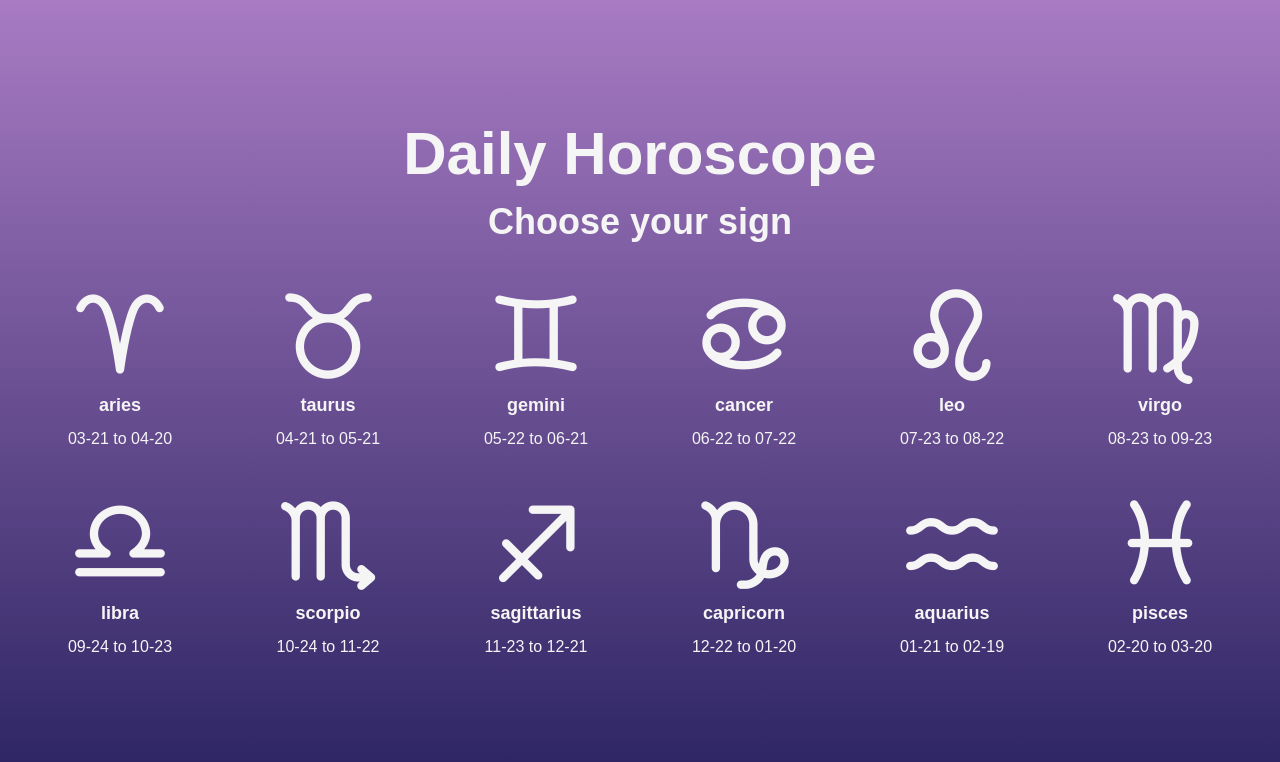
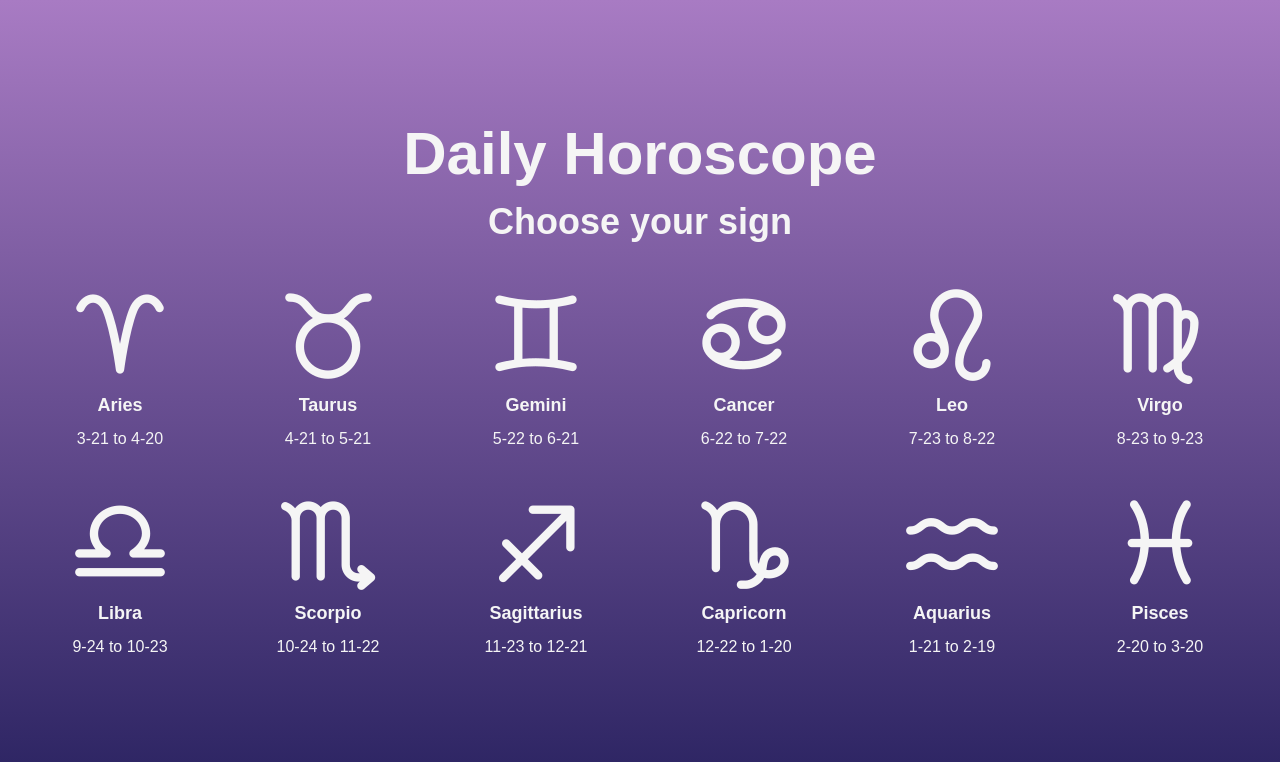
Before and after one commit to harunakawakami/daily-horoscope, a React (Create React App) app: page / in a window 1280 px wide. Shown: the top 762 px of the page. Built offline with nearby package versions, Linux system fonts and the light colour scheme; a web font is replaced by a local one.

Commit message:
feat: capitalize, remove 0

```diff
--- a/package.json
+++ b/package.json
@@ -17,6 +17,7 @@
     "@types/react-dom": "^18.0.10",
     "axios": "^1.2.2",
     "framer-motion": "^8.0.2",
+    "lodash": "^4.17.21",
     "react": "^18.2.0",
     "react-dom": "^18.2.0",
     "react-router-dom": "^6.6.1",
--- a/src/App.tsx
+++ b/src/App.tsx
@@ -1,15 +1,29 @@
-import { Box } from "@chakra-ui/react";
-import React from "react";
+import {
+  createBrowserRouter,
+  createRoutesFromElements,
+  Route,
+  RouterProvider,
+} from "react-router-dom";
+
 import LandingPage from "./components/pages/LandingPage";
+import DailyHoroscopeResult from "./components/pages/DailyHoroscopeResult";
+
+export const router = createBrowserRouter(
+  createRoutesFromElements(
+    <Route path="/" element={<LandingPage />}>
+      <Route path="daily-horoscope/:sign" element={<DailyHoroscopeResult />} />
+    </Route>
+  )
+);
 
 function App() {
   return (
     <>
-      <Box minH="100vh" display="flex" alignItems="center">
-        <LandingPage />
-      </Box>
+      <RouterProvider router={router} />
     </>
   );
 }
 
+// fallbackElement={<BigSpinner />}
+
 export default App;
--- a/src/components/organisms/ZodiacCards.tsx
+++ b/src/components/organisms/ZodiacCards.tsx
@@ -1,5 +1,7 @@
 import React from "react";
 import { Box, Image, Stack, Text } from "@chakra-ui/react";
+
+import _ from "lodash";
 
 type Props = {
   sign: string;
@@ -26,10 +28,10 @@ export const ZodiacCards = (props: Props) => {
             m="auto"
           />
           <Text fontSize="lg" fontWeight="bold">
-            {sign}
+            {_.capitalize(sign)}
           </Text>
           <Text>
-            {dateMin} to {dateMax}
+            {dateMin.replace(/^0/, "")} to {dateMax.replace(/^0/, "")}
           </Text>
         </Stack>
       </Box>
--- /dev/null
+++ b/src/components/pages/DailyHoroscopeResult.tsx
@@ -0,0 +1,5 @@
+import React from "react";
+
+export default function DailyHoroscopeResult() {
+  return <div>DailyHoroscopeResult</div>;
+}
--- a/src/index.tsx
+++ b/src/index.tsx
@@ -1,8 +1,10 @@
 import React from "react";
 import ReactDOM from "react-dom/client";
+
+import { ChakraProvider } from "@chakra-ui/react";
+
 import "./index.css";
 import App from "./App";
-import { ChakraProvider } from "@chakra-ui/react";
 import theme from "./theme/theme";
 
 import "@fontsource/unbounded";
--- a/src/theme/theme.ts
+++ b/src/theme/theme.ts
@@ -8,6 +8,9 @@ const theme = extendTheme({
         bgRepeat: "no-repeat",
         color: "#F5F5F5",
         minHeight: "100vh",
+        display: "flex",
+        alignItems: "center",
+        justifyContent: "center",
       },
     },
   },
```
Also changed, not shown: 1 other file (tests, documents, lock files or other folders).
